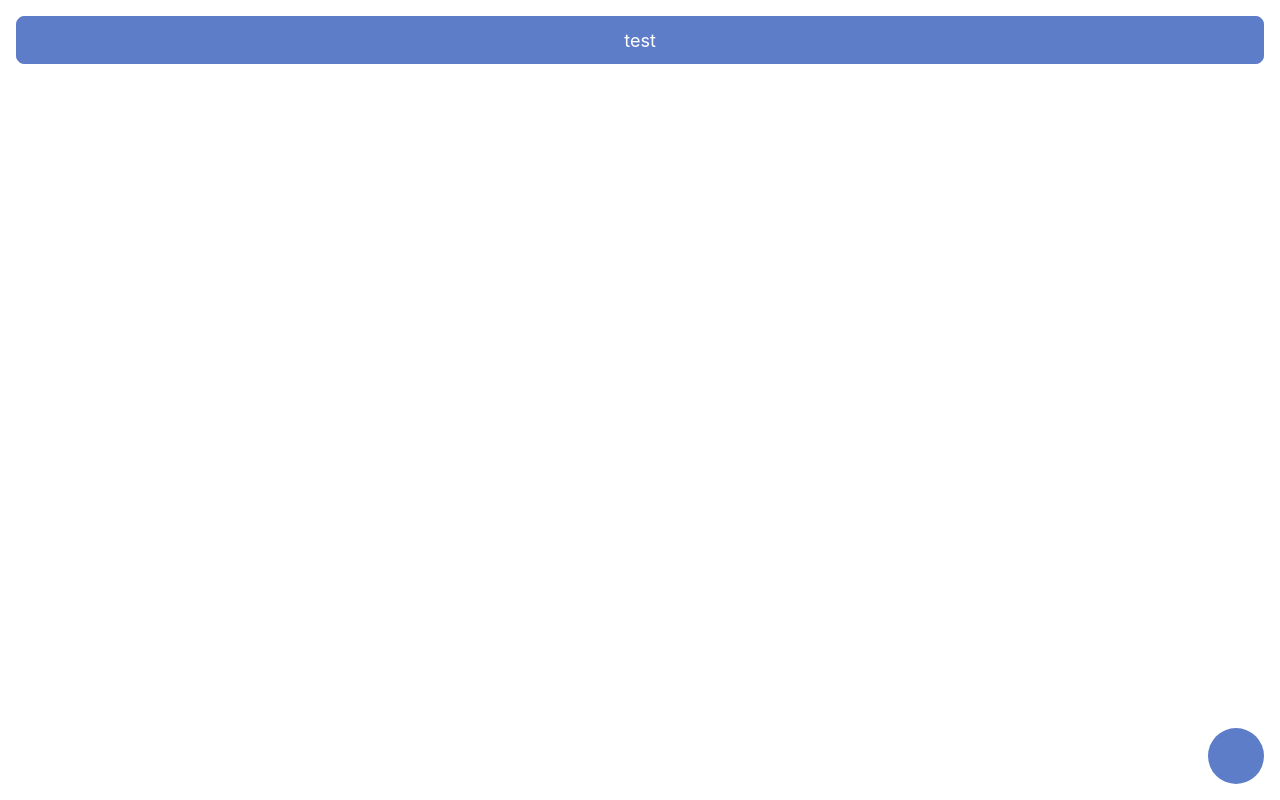
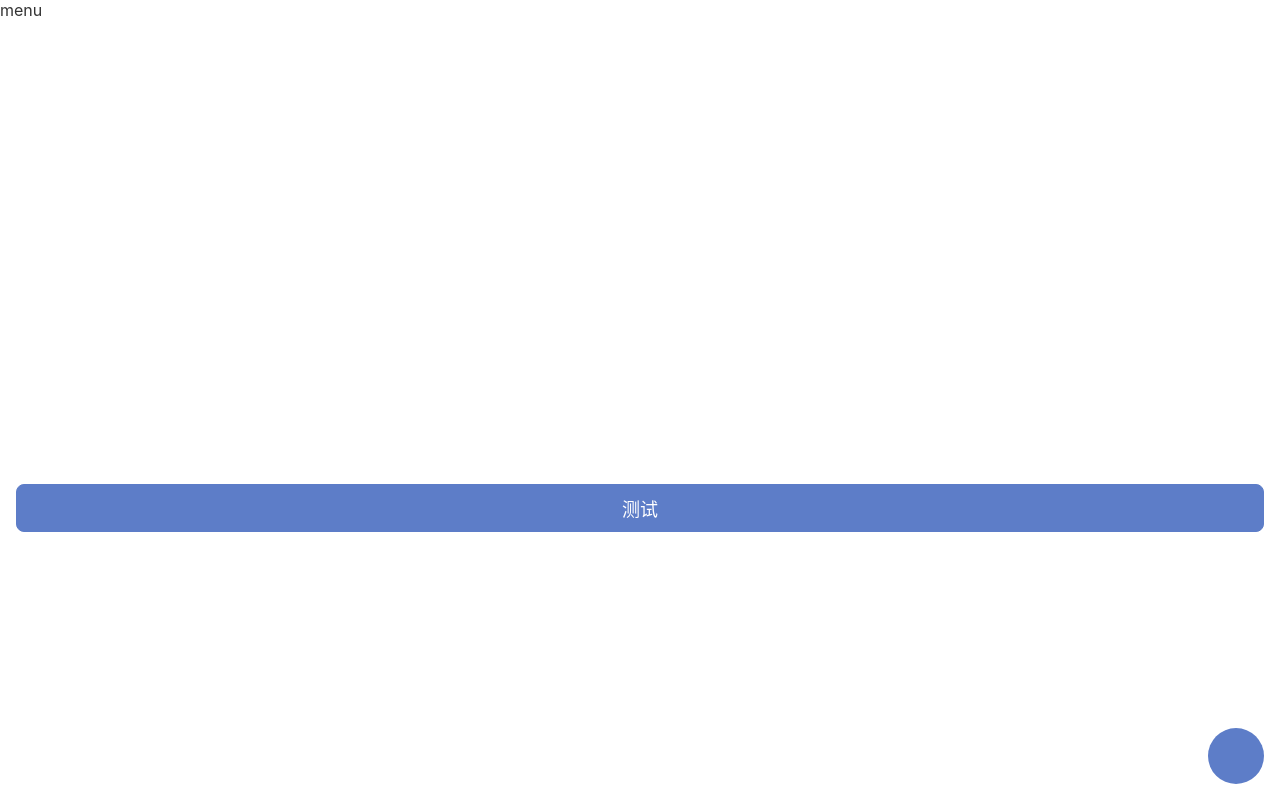
Before and after one commit to origami0227/pro-account, a Vue app: page /#/start in a window 1280 px wide. Built offline with nearby package versions, Linux system fonts and the light colour scheme.

Commit message:
feature:制作center组件

```diff
--- /dev/null
+++ b/src/shared/Center.module.scss
@@ -0,0 +1,11 @@
+.center{
+  display: flex;
+  justify-content: center;
+  align-items: center;
+  &.horizontal {
+    flex-direction: row;
+  }
+  &.vertical {
+    flex-direction: column;
+  }
+}
--- /dev/null
+++ b/src/shared/Center.tsx
@@ -0,0 +1,27 @@
+import {defineComponent, PropType} from "vue";
+import s from './Center.module.scss'
+
+const directionMap = {
+    '-': 'horizontal',
+    '|': 'vertical',
+    'horizontal': 'horizontal',
+    'vertical': 'vertical'
+}
+export const Center = defineComponent({
+    props: {
+        direction: {
+            type: String as PropType<'-' | '|' | 'horizontal' | 'vertical'>,
+            default: 'horizontal'
+        }
+    },
+    setup: (props, context) => {
+        // const extraClass = props.direction === '-' || props.direction === 'horizontal' ?
+        //     'horizontal' : 'vertical'
+        const extraClass = directionMap[props.direction]
+        return () => (
+            <div class={[s.center, extraClass]}>
+                {context.slots.default?.()}
+            </div>
+        )
+    }
+})
--- a/src/views/StartPage.module.scss
+++ b/src/views/StartPage.module.scss
@@ -1,6 +1,16 @@
 .button {
   width: 100%;
+
   &_wrapper {
     margin: 16px 16px;
   }
 }
+
+.pig {
+  width: 128px;
+  height: 128px;
+
+  &_wrapper {
+    padding: 160px 0;
+  }
+}
--- a/src/views/StartPage.tsx
+++ b/src/views/StartPage.tsx
@@ -1,19 +1,25 @@
-import {defineComponent} from "vue";
-import {Button} from "../shared/Button";
-import s from './StartPage.module.scss'
-import {FloatButton} from "../shared/FloatButton";
+import {defineComponent} from 'vue';
+import {Button} from '../shared/Button';
+import {Center} from '../shared/Center';
+import {FloatButton} from '../shared/FloatButton';
+import {Icon} from '../shared/Icon';
+import s from './StartPage.module.scss';
 
 export const StartPage = defineComponent({
     setup: (props, context) => {
-        const onClick = ()=>{
-            console.log('click')
+        const onClick = () => {
+            console.log('hi')
         }
         return () => (
             <div>
+                <nav>menu</nav>
+                <Center class={s.pig_wrapper}>
+                    <Icon name="pig" class={s.pig}/>
+                </Center>
                 <div class={s.button_wrapper}>
-                    <Button class={s.button} onClick={onClick}>test</Button>
+                    <Button class={s.button} onClick={onClick}>测试</Button>
                 </div>
-                <FloatButton iconName="add" />
+                <FloatButton iconName='add'/>
             </div>
         )
     }
```
